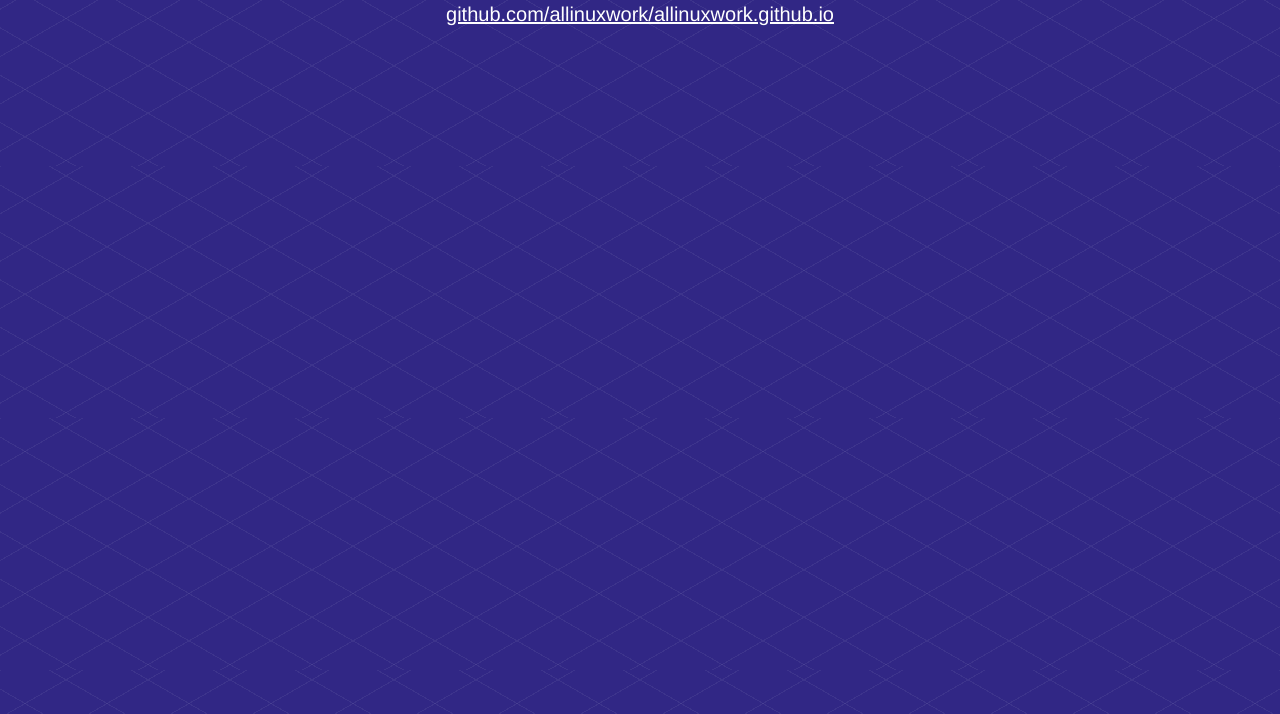
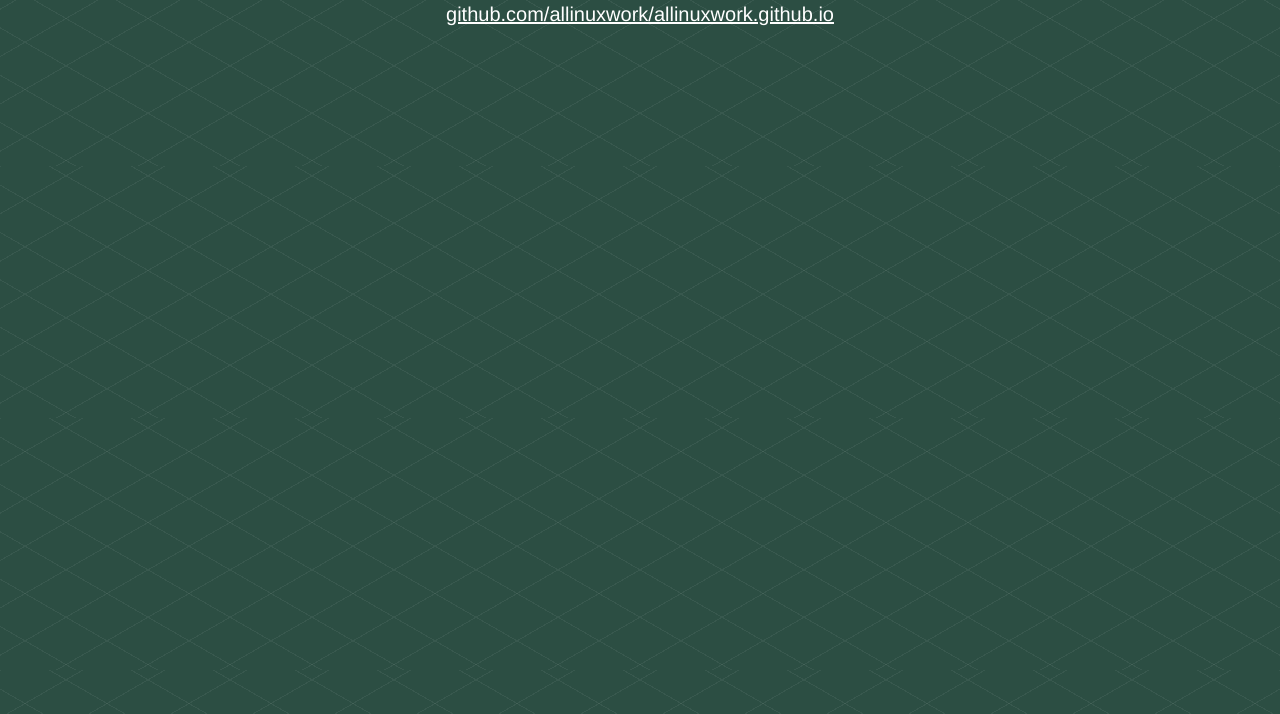
Before and after one commit to allinuxwork/allinuxwork.github.io, a plain HTML site: page index.html in a window 1280 px wide. Shown: the part 86-800 px from the top of the page. Drawn offline with Linux system fonts and the light colour scheme.

Commit message:
changed the background color

```diff
--- a/css/style.css
+++ b/css/style.css
@@ -7,7 +7,7 @@ body {
   font-family: Helvetica, Arial, sans-serif;
   color: #ffffff;
 
-  background-color: #312785;
+  background-color: #2c4e43;
   background-image:
     repeating-linear-gradient(
       150deg,
```
